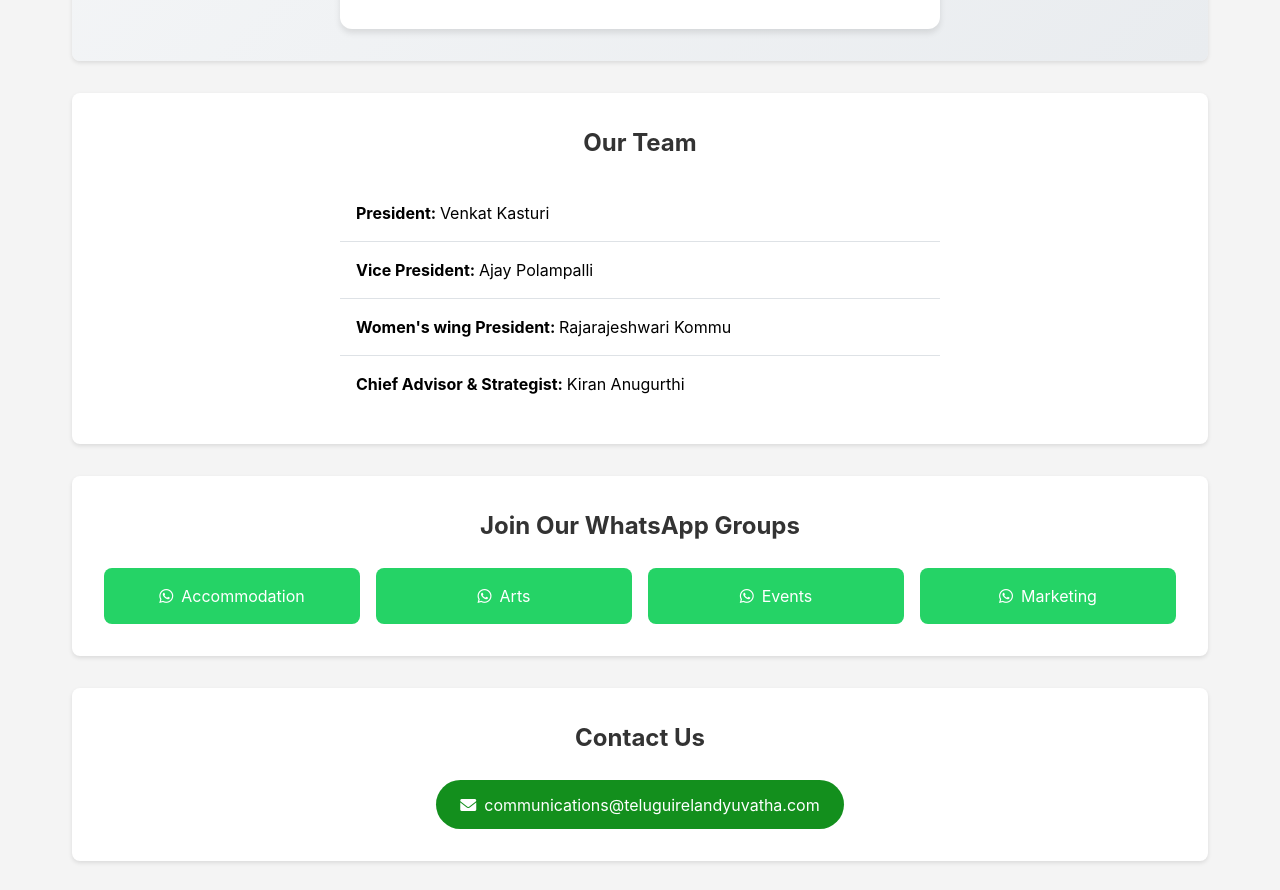
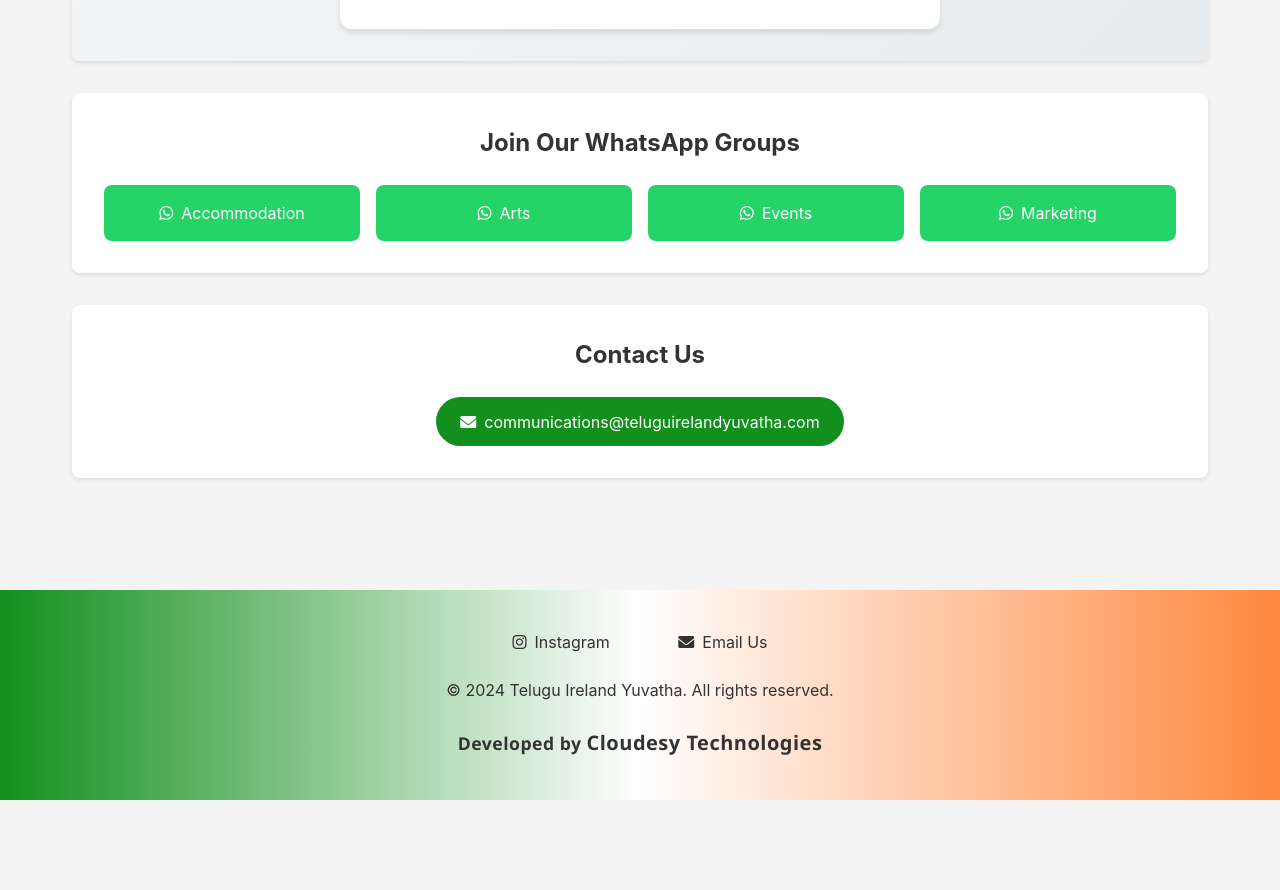
Before and after one commit to tiy-team/tiywebsite, a website built with Vite: page index.html in a window 1280 px wide. Shown: the part 2556-3446 px from the top of the page. After the commit the page ends 3356 px from the top, so only its background shows below. Built offline with nearby package versions, Linux system fonts and the light colour scheme.

Commit message:
Update index.html
Maintanance

```diff
--- a/index.html
+++ b/index.html
@@ -137,19 +137,6 @@
           </div>
         </div>
       </section>
-
-      <section id="team">
-        <h2>Our Team</h2>
-        <ul class="team-list">
-          <li><strong>President: </strong> Venkat Kasturi</li>
-          <li><strong>Vice President: </strong> Ajay Polampalli</li>
-          <li>
-            <strong>Women's wing President: </strong> Rajarajeshwari Kommu
-          </li>
-          <li><strong>Chief Advisor & Strategist: </strong> Kiran Anugurthi</li>
-        </ul>
-      </section>
-
       <section id="whatsapp-groups">
         <h2>Join Our WhatsApp Groups</h2>
         <div class="whatsapp-grid">
```
